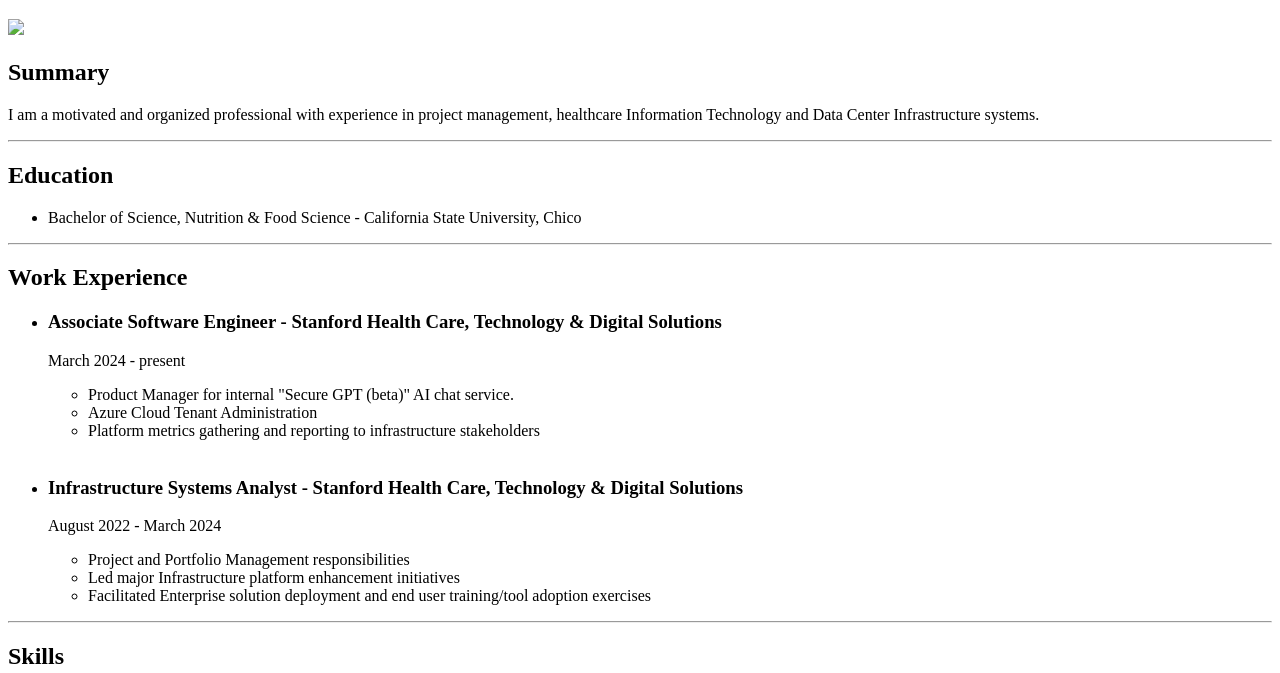
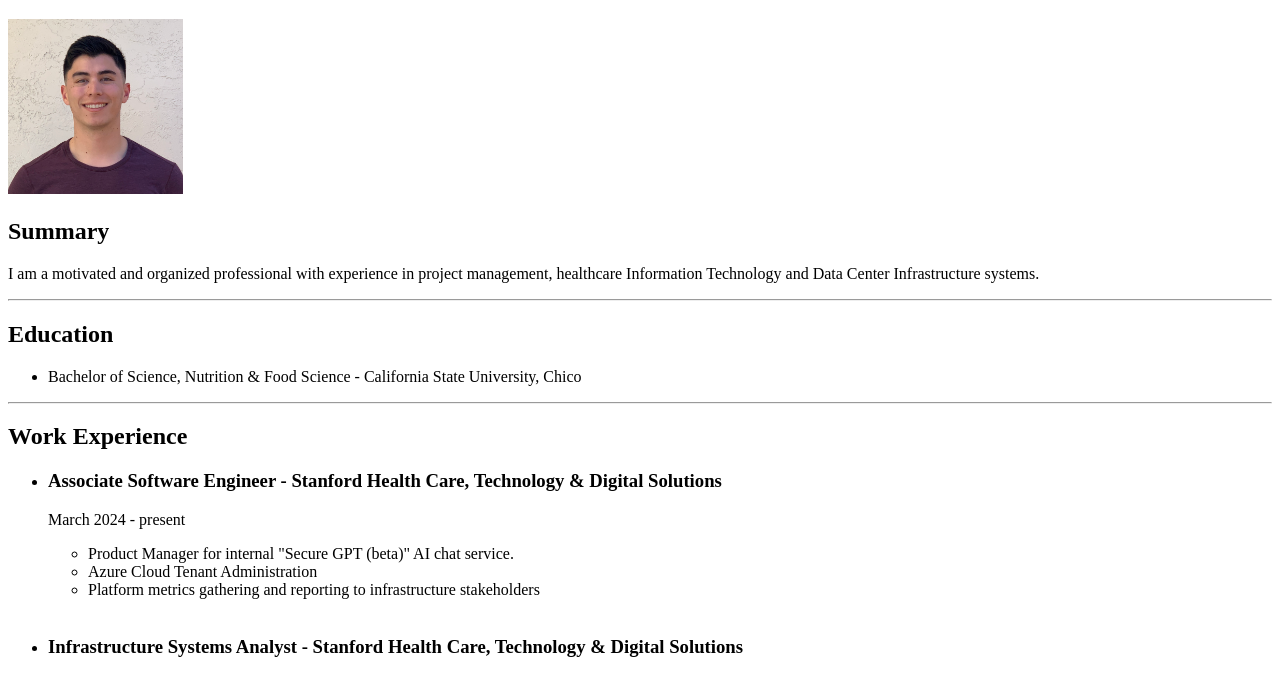
Before and after one commit to townlimitsprinter925/CapstoneProject1, a plain HTML site: page index.html in a window 1280 px wide. Shown: the part 61-734 px from the top of the page. Drawn offline with Linux system fonts and the light colour scheme.

Commit message:
Updated img src path

```diff
--- a/index.html
+++ b/index.html
@@ -9,7 +9,7 @@
     <p>
         <h1>Travis Lyons</h1>
     </p>
-    <img src="/Capstone Project 1/Assets/Images/IMG_3973.png" height="175">
+    <img src="./Assets/Images/IMG_3973.png" height="175">
     <p>
         <h2>Summary</h2>
         I am a motivated and organized professional with experience in project management, healthcare Information Technology and Data Center Infrastructure systems.
```
